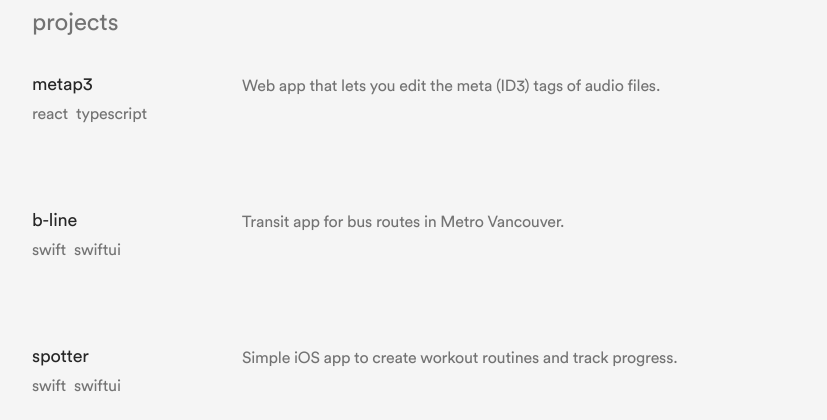
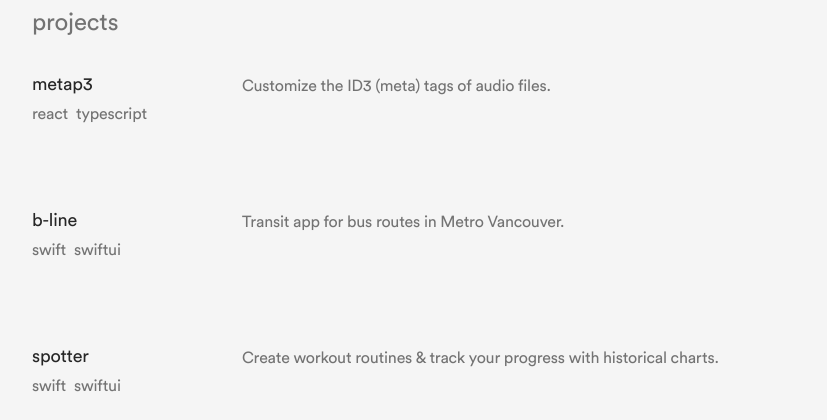
Before and after one commit to nevadoj/nevadoj.github.io, a Next.js app: page / in a window 1280 px wide. Shown: the part 685-1105 px from the top of the page, without its empty margins (224-1051 px from the left). Built offline with nearby package versions, Linux system fonts and the light colour scheme.

Commit message:
update descriptions

```diff
--- a/src/app/components/content/Projects.tsx
+++ b/src/app/components/content/Projects.tsx
@@ -11,9 +11,9 @@
                     </div>
                 </Container>
 
-                <ProjectEntry title="metap3" description="Web app that lets you edit the meta (ID3) tags of audio files." source="metap3" languages={["react", "typescript"]}/>
+                <ProjectEntry title="metap3" description="Customize the ID3 (meta) tags of audio files." source="metap3" languages={["react", "typescript"]}/>
                 <ProjectEntry title="b-line" description="Transit app for bus routes in Metro Vancouver." source="https://github.com/nevadoj/B-Line" languages={["swift", "swiftui"]}/>
-                <ProjectEntry title="spotter" description="Simple iOS app to create workout routines and track progress." source="https://github.com/nevadoj/SpotterApp" languages={["swift", "swiftui"]}/>
+                <ProjectEntry title="spotter" description="Create workout routines & track your progress with historical charts." source="https://github.com/nevadoj/SpotterApp" languages={["swift", "swiftui"]}/>
             </div>
         </>
     )
```
